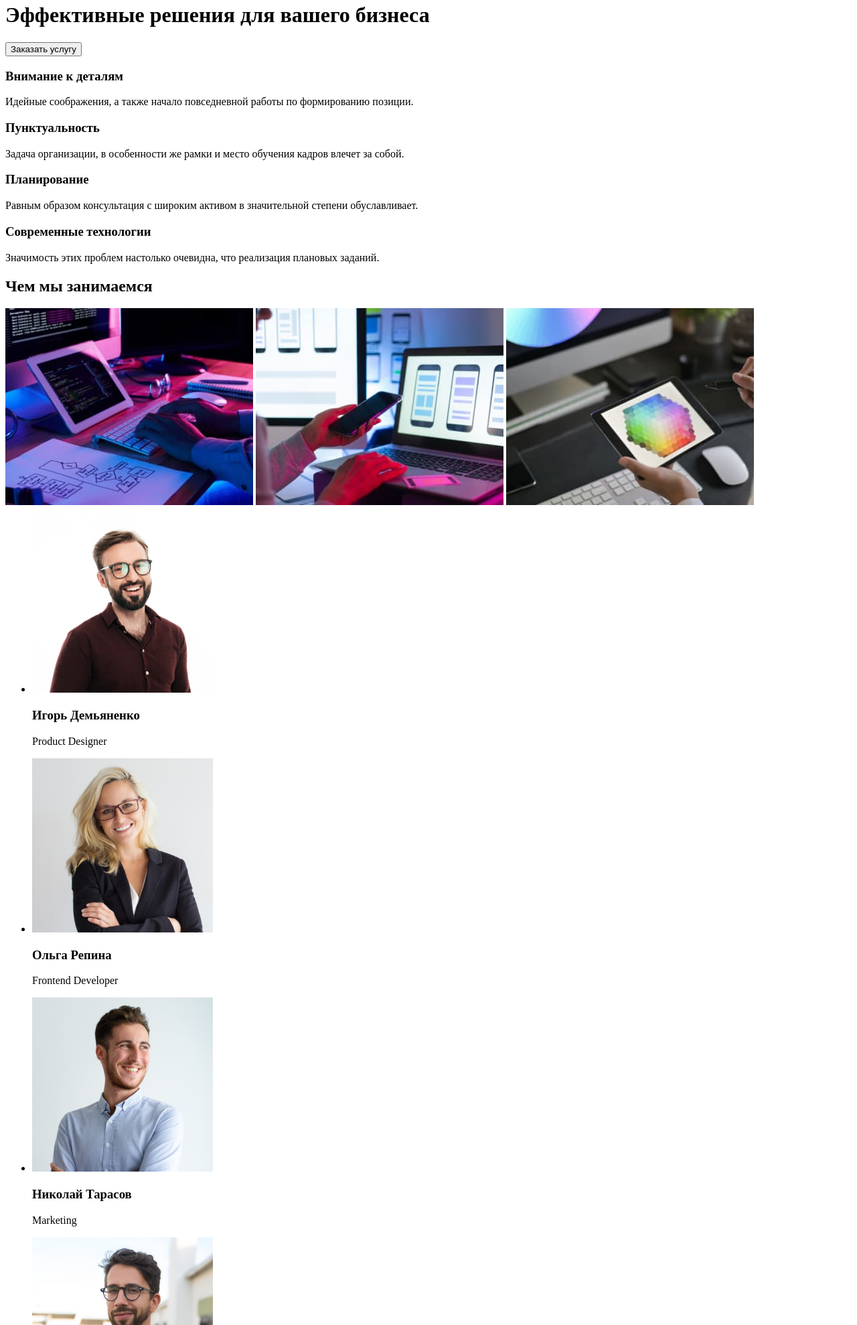
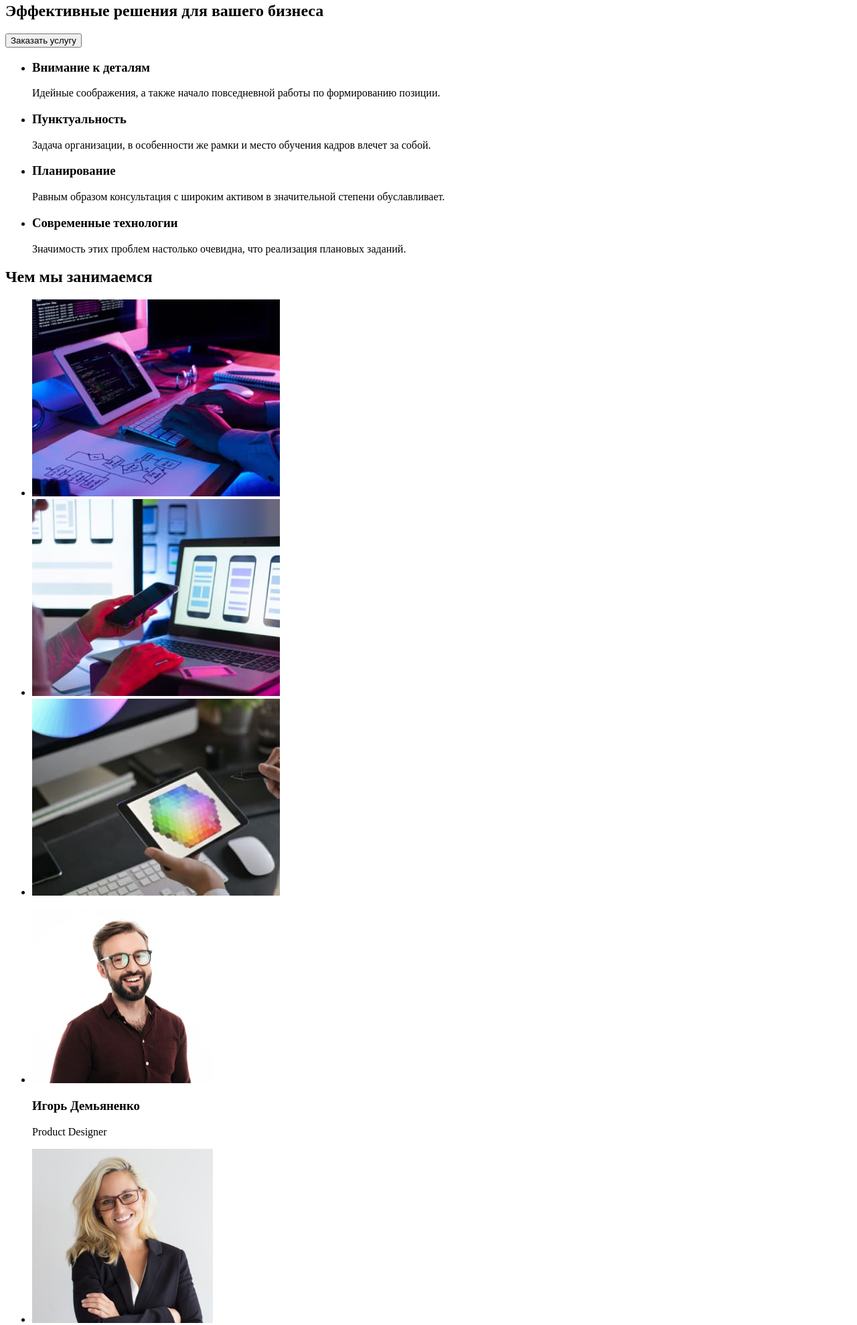
Before and after one commit to SpiritGravity/goit-markup-hw-01, a plain HTML site: page index.html in a window 1280 px wide. Shown: the part 147-2125 px from the top of the page at 67% size. Drawn offline with Linux system fonts and the light colour scheme.

Commit message:
upd-after-check

```diff
--- a/index.html
+++ b/index.html
@@ -22,68 +22,76 @@
                         </li>
                     </ul>
                 </nav>
+                <div>
                     <a href="mailto:info@devstudio.com">info@devstudio.com</a>
                     <a href="tel:+380961111111">+38 096 111 11 11</a>
+                </div>
             </header>
+        <main>
+            <section>
                 <h1 class="text">Эффективные решения для вашего бизнеса</h1>
                 <button class="button">Заказать услугу</button>
-        <main>
+            </section>
             <!--Особенности-->
-            <div>
+            <section>
+                <ul>
+                    <li>
                         <h3>Внимание к деталям</h3>
                         <p>Идейные соображения, а также начало повседневной работы по формированию позиции.</p>
+                    </li>
+                    <li>
                         <h3>Пунктуальность</h3>
                         <p>Задача организации, в особенности же рамки и место обучения кадров влечет за собой.</p>
+                    </li>
+                    <li>
                         <h3>Планирование</h3>
                         <p>Равным образом консультация с широким активом в значительной степени обуславливает.</p>
+                    </li>
+                    <li>
                         <h3>Современные технологии</h3>
                         <p>Значимость этих проблем настолько очевидна, что реализация плановых заданий.</p>
-            </div>
+                    </li>
+                </ul>
+            </section>
             <!--Чем мы занимаемся-->
-            <div>
+            <section>
            <h2>Чем мы занимаемся</h2>
-            <img src="./images/box1.jpg"
-                 alt="Разработка ПО"
-                 width="370"/>
-            <img src="./images/box2.jpg"
-                 alt="Создание макета для смартфона"
-                 width="370"/>
-            <img src="./images/box3.jpg"
-                 alt="Дизайн"
-                 width="370"/>
-            </div>
-            <div>
            <ul>
                 <li>
-                    <img src="./images/img1.jpg"
-                     alt="Игорь Демьяненко"
-                     width="270"
-                     height="260"/>
-                     <h3>Игорь Демьяненко</h3><p>Product Designer</p>
+                   <img src="./images/box1.jpg" alt="Разработка ПО" width="370"/>
                 </li>
                 <li>
-                    <img src="./images/img2.jpg"
-                    alt="Ольга Репина"
-                    width="270"
-                    height="260"/>
-                    <h3>Ольга Репина</h3><p>Frontend Developer</p>
+                    <img src="./images/box2.jpg" alt="Создание макета для смартфона" width="370"/>
                 </li>
                 <li>
-                    <img src="./images/img3.jpg"
-                    alt="Николай Тарасов"
-                    width="270"
-                    height="260"/>
-                    <h3>Николай Тарасов</h3><p>Marketing</p>
+                    <img src="./images/box3.jpg" alt="Дизайн" width="370"/>
+                </li>
+           </ul>
+            </section>
+            <section>
+                <ul>
+                    <li>
+                        <img src="./images/img1.jpg" alt="Игорь Демьяненко" width="270" height="260"/>
+                        <h3>Игорь Демьяненко</h3>
+                        <p>Product Designer</p>
                     </li>
                     <li>
-                    <img src="./images/img4.jpg"
-                    alt="Михаил Ермаков"
-                    width="270"
-                    height="260"/>
-                    <h3>Михаил Ермаков</h3><p>UI Designer</p>
+                        <img src="./images/img2.jpg" alt="Ольга Репина" width="270" height="260"/>
+                        <h3>Ольга Репина</h3>
+                        <p>Frontend Developer</p>
+                    </li>
+                    <li>
+                        <img src="./images/img3.jpg" alt="Николай Тарасов" width="270" height="260"/>
+                        <h3>Николай Тарасов</h3>
+                        <p>Marketing</p>
+                    </li>
+                    <li>
+                        <img src="./images/img4.jpg" alt="Михаил Ермаков" width="270" height="260"/>
+                        <h3>Михаил Ермаков</h3>
+                        <p>UI Designer</p>
                     </li>
                 </ul>
-            </div>
+            </section>
         </main>
         <footer>
             <a href="">WebStudio</a>
```
Lines whose indentation alone changed are shown as unchanged.
